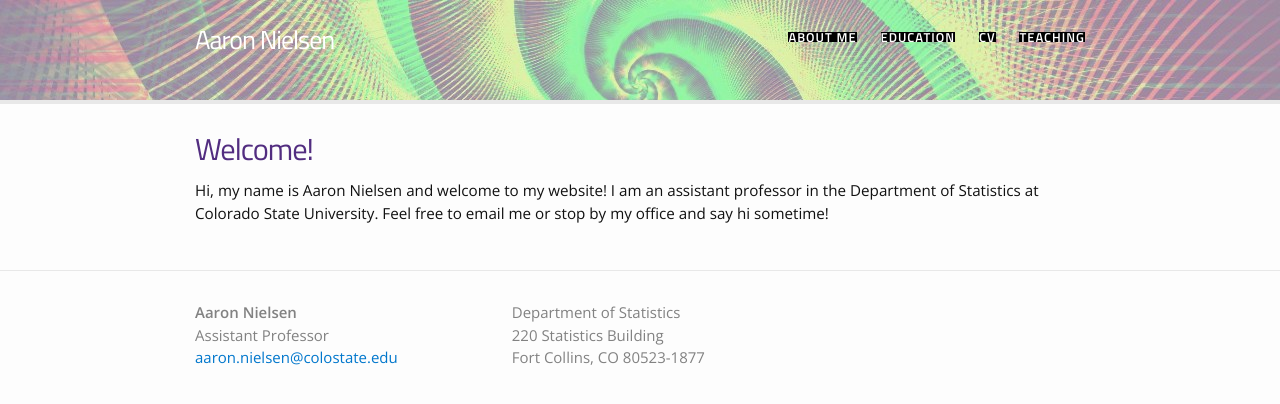
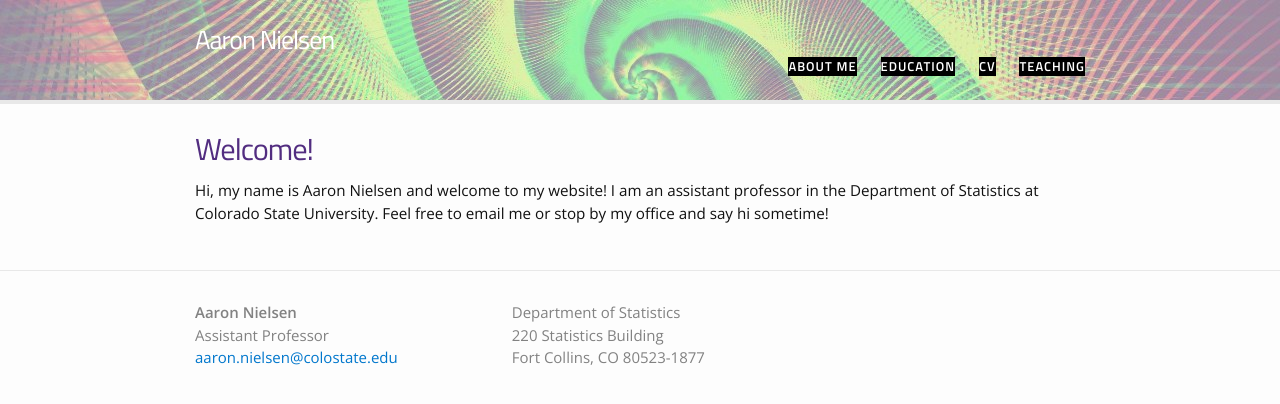
Before and after one commit to aaron-nielsen/aaron-nielsen.github.io, a Jekyll site: the page built from index.html, in a window 1280 px wide. Shown: the top 404 px of the page. Built offline with Jekyll 4.4.1, drawn with Linux system fonts in a browser that asks for light colours.

Commit message:
Update _header.scss

```diff
--- a/_sass/_header.scss
+++ b/_sass/_header.scss
@@ -160,7 +160,8 @@ z-index:999;
     .page-link {
         color: #ffffff;
     background: #000000;
-        line-height: 80%;
+        line-height: $base-line-height;
+		margin-top: 25px;
 
         // Gaps between nav items, but not on the first one
         &:not(:first-child) {
```
